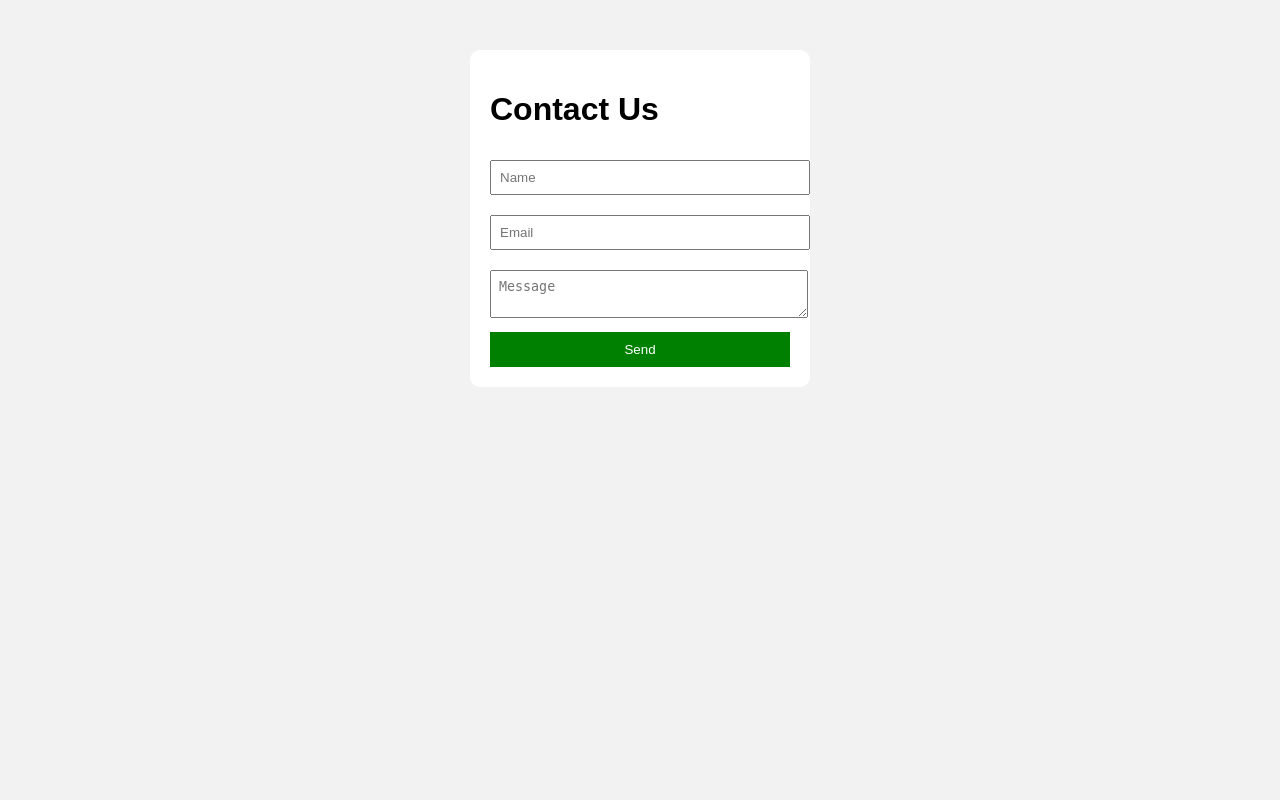
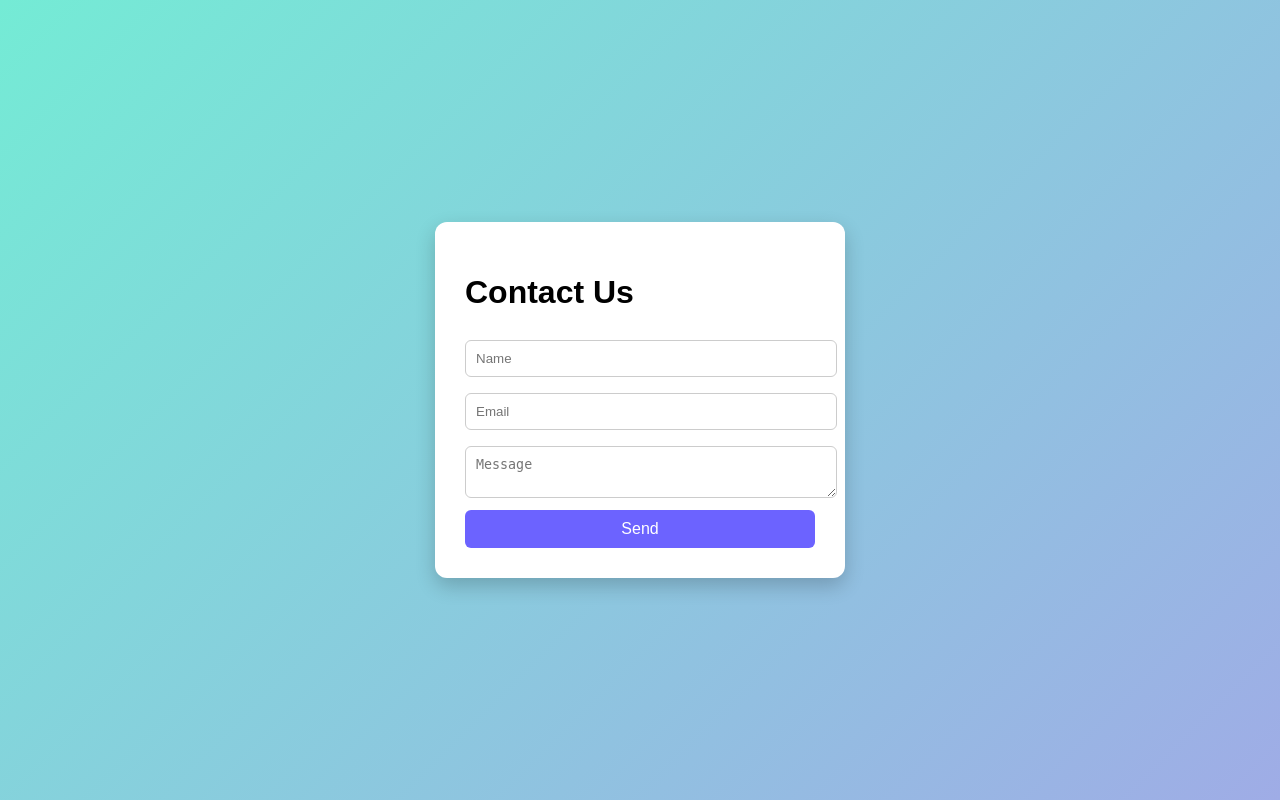
Before and after one commit to akshat917/contact-form, a Flask app: page / in a window 1280 px wide. Run offline with Flask 3, Linux system fonts and the light colour scheme.

Commit message:
Update style.css

```diff
--- a/static/style.css
+++ b/static/style.css
@@ -1,33 +1,60 @@
 body {
-    font-family: Arial;
-    background: #f2f2f2;
+    font-family: Arial, sans-serif;
+    background: linear-gradient(135deg, #74ebd5, #9face6);
+    height: 100vh;
+    margin: 0;
     display: flex;
     justify-content: center;
-    margin-top: 50px;
+    align-items: center;
 }
 
 .container {
     background: white;
-    padding: 20px;
-    border-radius: 10px;
-    width: 300px;
+    padding: 30px;
+    border-radius: 12px;
+    width: 350px;
+    box-shadow: 0 8px 20px rgba(0,0,0,0.2);
+}
+
+h2 {
+    text-align: center;
+    margin-bottom: 20px;
 }
 
 input, textarea {
     width: 100%;
-    margin: 10px 0;
-    padding: 8px;
+    padding: 10px;
+    margin: 8px 0;
+    border-radius: 6px;
+    border: 1px solid #ccc;
+    outline: none;
+    transition: 0.3s;
+}
+
+input:focus, textarea:focus {
+    border-color: #6c63ff;
+    box-shadow: 0 0 5px rgba(108,99,255,0.5);
 }
 
 button {
     width: 100%;
     padding: 10px;
-    background: green;
+    background: #6c63ff;
     color: white;
     border: none;
+    border-radius: 6px;
+    cursor: pointer;
+    font-size: 16px;
+    transition: 0.3s;
 }
 
-#formMessage {
+button:hover {
+    background: #5548d9;
+}
+
+#responseMsg {
+    margin-top: 10px;
+    text-align: center;
+    font-weight: bold;
     color: green;
-    text-align: center;
 }
```
